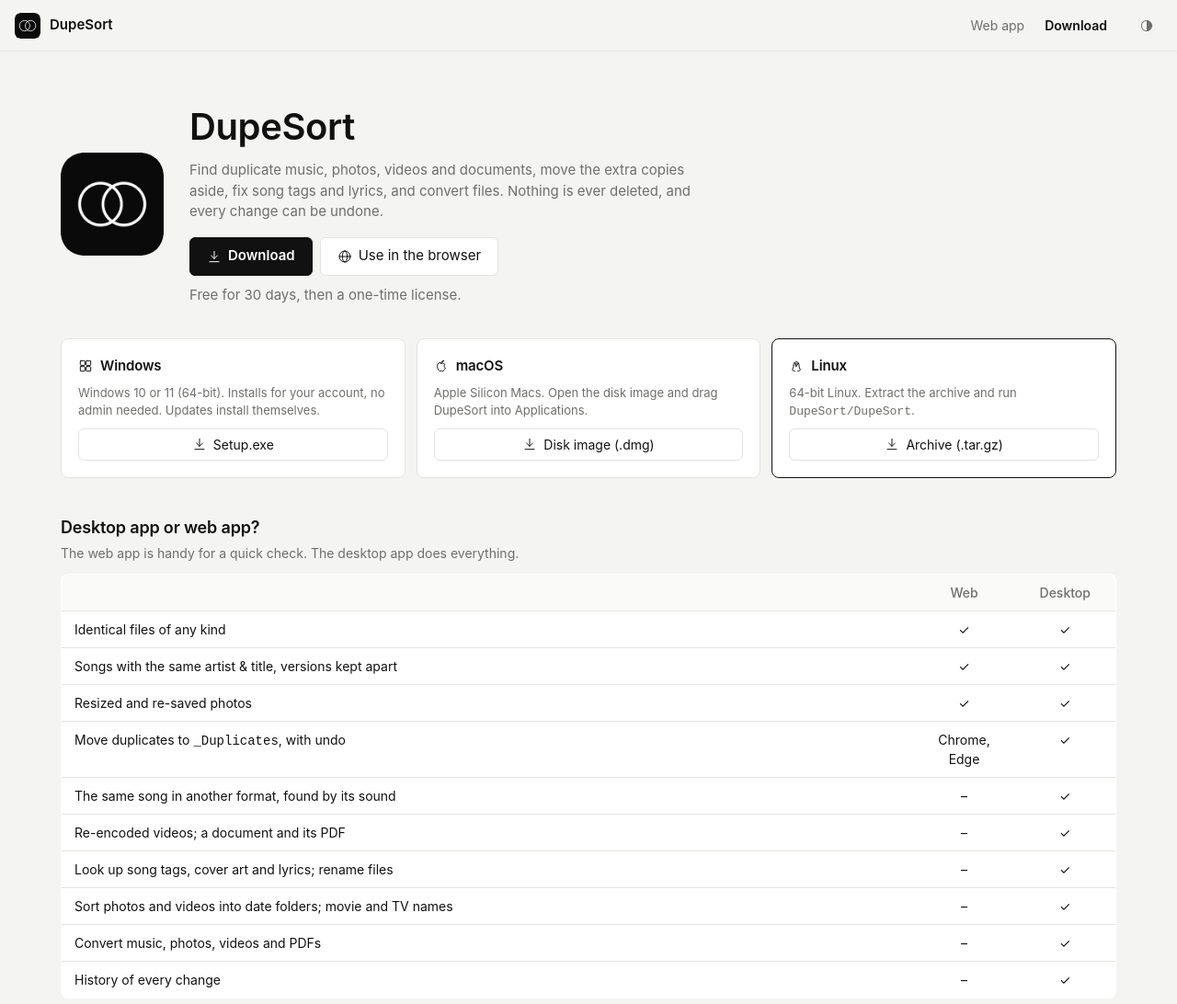
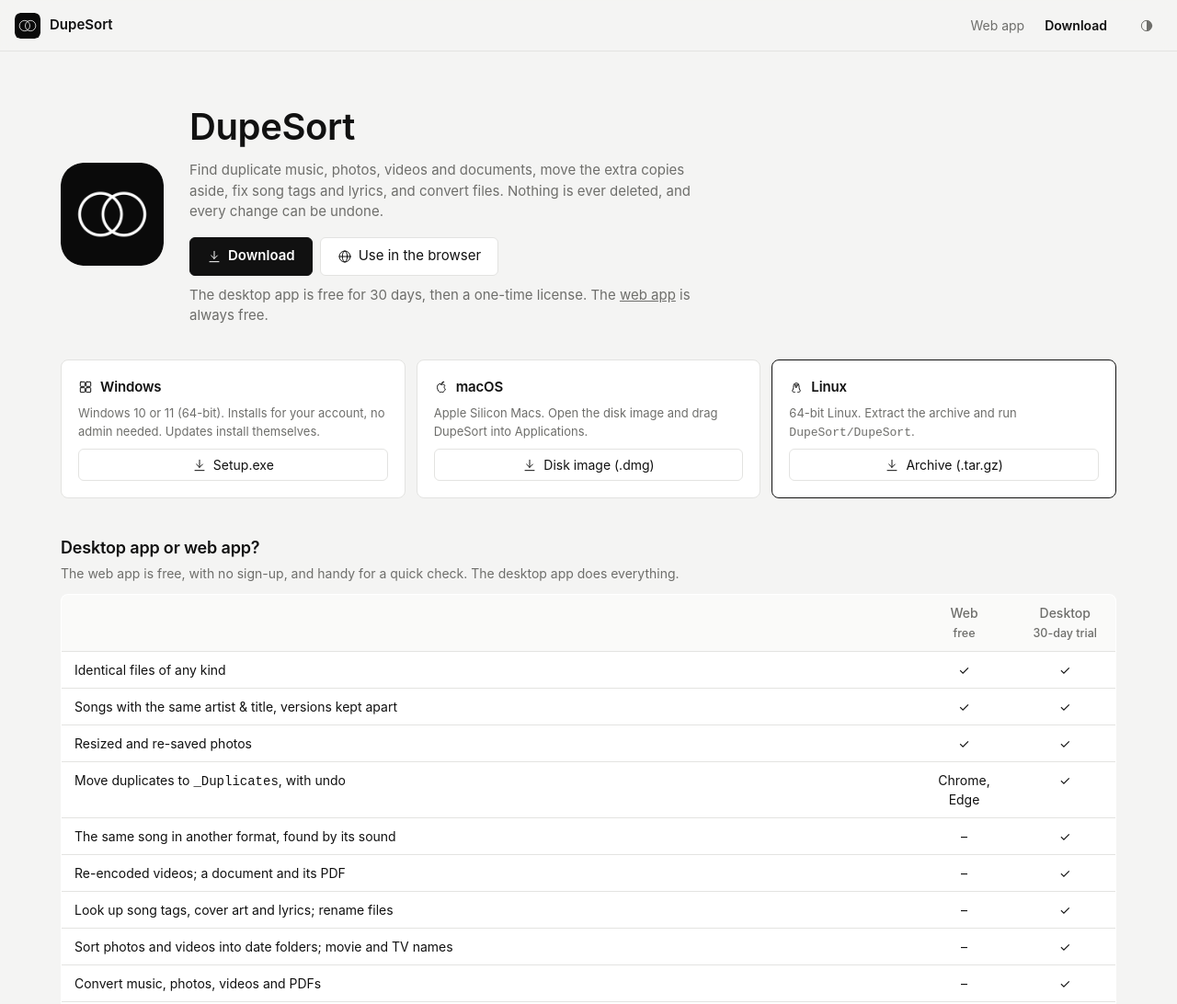
Before and after one commit to ryanbarnal/dupesort, a plain HTML site: page web/download.html in a window 1280 px wide. Shown: the top 1092 px of the page at 92% size. Drawn offline with Linux system fonts and the light colour scheme; no server answers.

Commit message:
Web app: say plainly that it's free
The web app never had a trial or activation; now the page says so (free, no
sign-up), and the download page separates the desktop app's 30-day trial
from the always-free web app.

Co-Authored-By: Claude Opus 5.5 <noreply@anthropic.com>
Claude-Session: https://claude.ai/code/session_01PuC5shmbHZgBPdkyirib2e

```diff
--- a/web/download.html
+++ b/web/download.html
@@ -32,7 +32,7 @@
           <a class="btn primary lg" id="main-dl" href="https://github.com/ryanbarnal/dupesort/releases/latest"><i data-icon="download"></i>Download</a>
           <a class="btn lg" href="./"><i data-icon="web"></i>Use in the browser</a>
         </div>
-        <p class="small muted" style="margin:10px 0 0">Free for 30 days, then a one-time license.</p>
+        <p class="small muted" style="margin:10px 0 0">The desktop app is free for 30 days, then a one-time license. The <a href="./">web app</a> is always free.</p>
         <p class="small muted" id="version" style="margin:4px 0 0"></p>
       </div>
     </div>
@@ -57,9 +57,9 @@
 
     <section>
       <h2>Desktop app or web app?</h2>
-      <p>The web app is handy for a quick check. The desktop app does everything.</p>
+      <p>The web app is free, with no sign-up, and handy for a quick check. The desktop app does everything.</p>
       <table class="compare">
-        <thead><tr><th></th><th>Web</th><th>Desktop</th></tr></thead>
+        <thead><tr><th></th><th>Web<br><span class="small">free</span></th><th>Desktop<br><span class="small">30-day trial</span></th></tr></thead>
         <tbody>
           <tr><td>Identical files of any kind</td><td>✓</td><td>✓</td></tr>
           <tr><td>Songs with the same artist &amp; title, versions kept apart</td><td>✓</td><td>✓</td></tr>
```
Also changed, not shown: web/index.html (+2 -2 lines).
